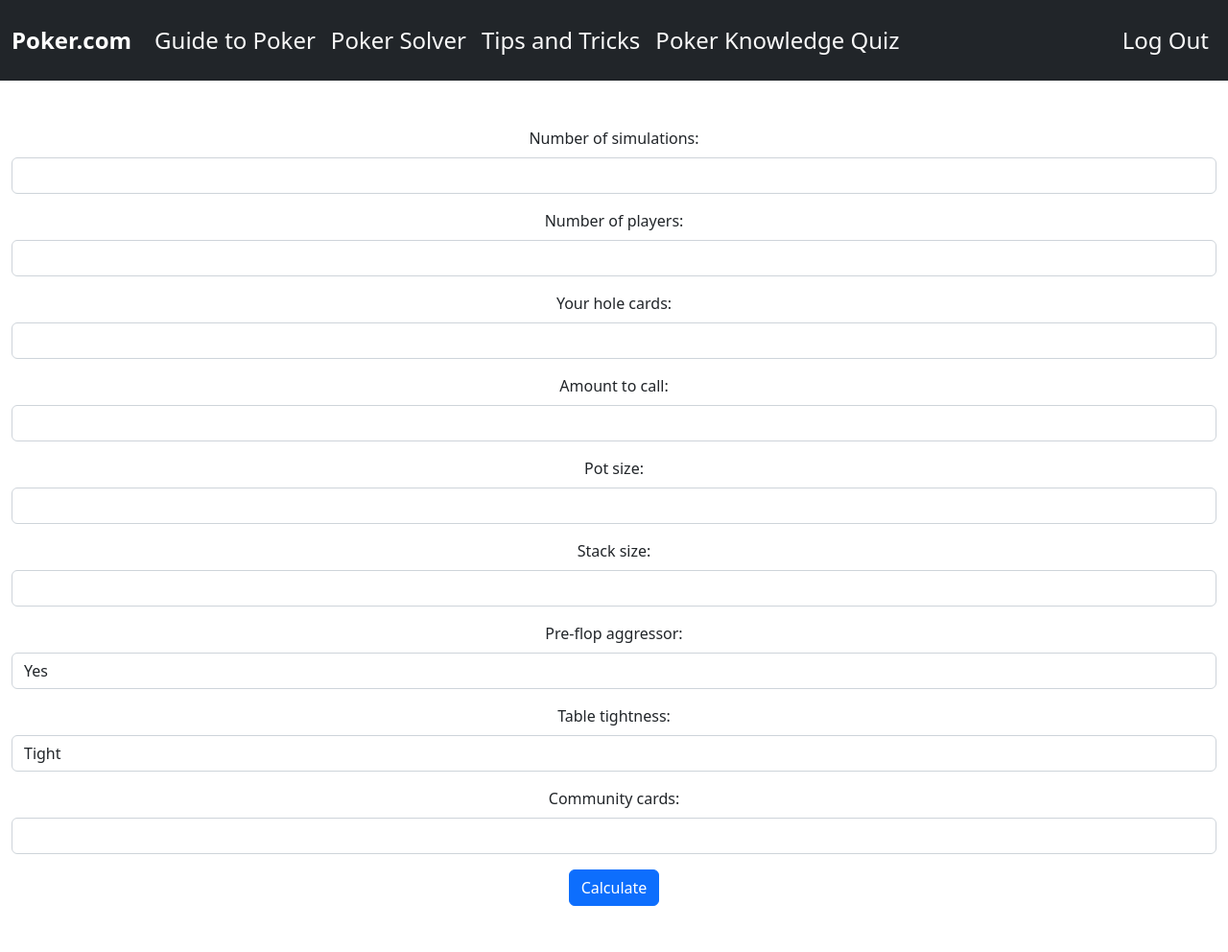
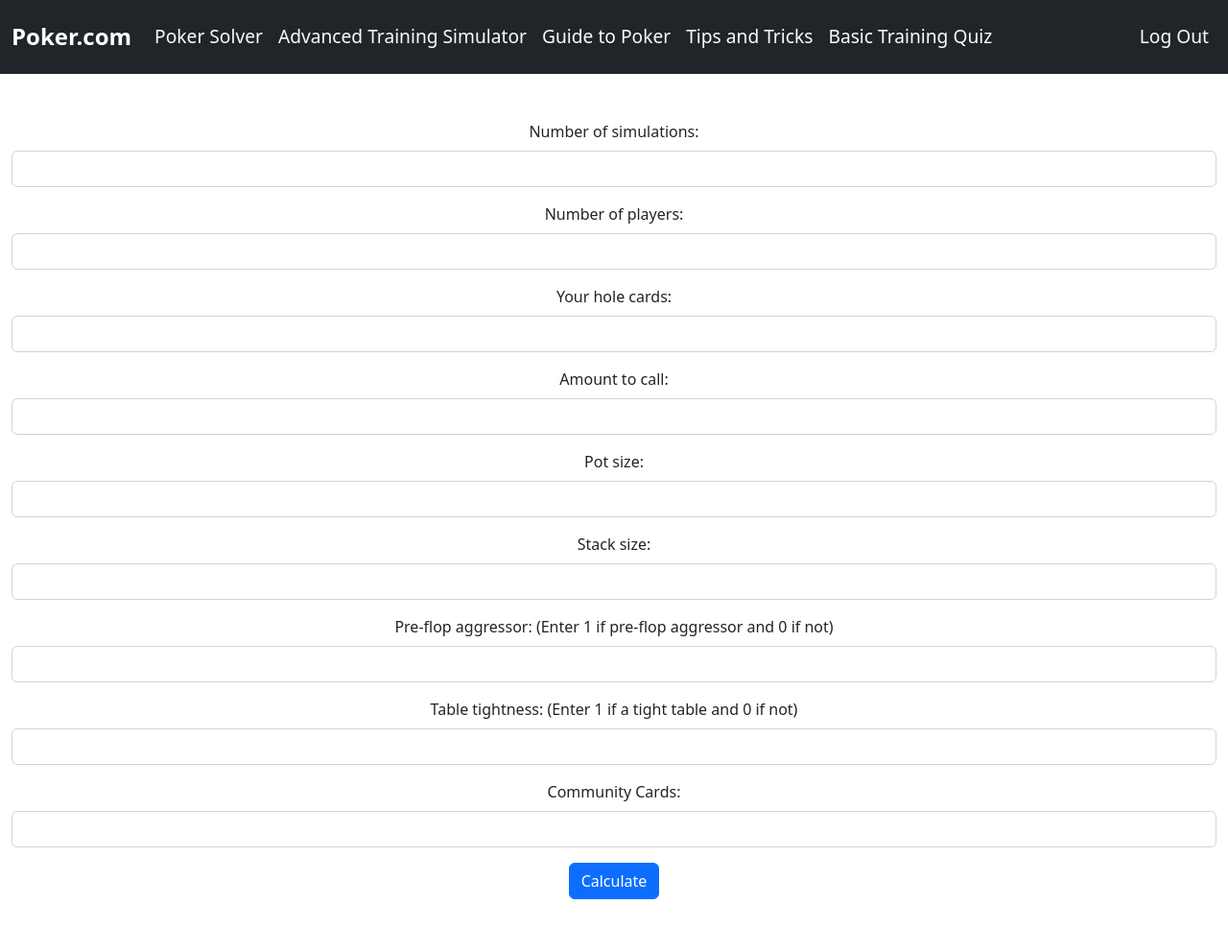
Before and after one commit to Rohan-B18/PokerWebsite, a Flask app: page /calculator in a window 1280 px wide. Shown: the whole page at 96% size. After the commit the page ends 937 px from the top, so only its background shows below. Run offline with Flask 3, Linux system fonts and the light colour scheme; a user stored in the database is signed in; some libraries are stand-ins or nearby versions.

Commit message:
Add files via upload

```diff
--- a/poker/CSS/styles.css
+++ b/poker/CSS/styles.css
@@ -4,7 +4,7 @@
     font-weight: bold;
 }
 .nav-link {
-    font-size: 1.5rem;
+    font-size: 1.2rem;
     color: #fafafa;
 }
 .nav-link.active {
--- a/poker/app.py
+++ b/poker/app.py
@@ -10,9 +10,8 @@ from helpers import apology, login_required
 import pypokerengine
 from pypokerengine.api.game import setup_config, start_poker
 from pypokerengine.utils.card_utils import gen_cards, _montecarlo_simulation
+from pypokerengine.engine.deck import Deck
 import random
-
-#test
 
 # Configure application
 app = Flask(__name__)
@@ -115,6 +114,112 @@ def register():
     else:
         return render_template("register.html")
 
+@app.route("/calculator", methods=["GET", "POST"])
+@login_required
+def calculate():
+    if request.method == "POST":
+
+        # Stores all of the information in the form into variables
+        amount_to_call = int(request.form.get("amount_to_call"))
+        pot_size = int(request.form.get("pot_size"))
+        stack_size = int(request.form.get("stack_size"))
+        pre_flop_aggressor = int(request.form.get("pre_flop_aggressor"))
+        table_tightness = int(request.form.get("table_tightness"))
+        nb_simulation = int(request.form.get("nb_simulation"))
+        nb_player = int(request.form.get("nb_player"))
+        hole_cards = str(request.form.get("hole_card1"))
+        hole_card_list = list(hole_cards.split(" "))
+        hole_card = gen_cards(hole_card_list)
+        community_cards = str(request.form.get("community_card1"))
+        community_card_list = list(community_cards.split(" "))
+        community_card = gen_cards(community_card_list)
+
+        # Simulate many hands using montecarlo simulator from pypokerengine
+        win_count = sum([_montecarlo_simulation(nb_player, hole_card, community_card) for i in range(nb_simulation)])
+        equity = 1.0 * win_count / nb_simulation
+        pot_odds = amount_to_call / (pot_size + amount_to_call)
+
+        # Make decision based on equity, pot odds, stack size, and other factors from the form
+        if pot_odds > equity + 0.25:
+            decision = "Fold"
+        elif pot_odds < equity - 0.25:
+            if 2 * amount_to_call > stack_size:
+                decision = "Go all in!"
+            else:
+                random_raise_multiplier = random.randint(25, 35) / 10
+                amount_to_raise = int(amount_to_call * random_raise_multiplier)
+                decision = "Raise to " + str(amount_to_raise)
+        else:
+            if pre_flop_aggressor == True and table_tightness == True:
+                decision = "Fold, you have marginal equity but the table is tight and people know you're the pre-flop aggressor"
+            elif pre_flop_aggressor == False and table_tightness == False:
+                decision = "Call, you have marginal equity but the table is loose and you're not the pre-flop aggressor"
+            else:
+                decision_maker = random.randint(0, 1)
+                if decision_maker == 0:
+
+                    decision = "Call, you have marginal equity and the other factors make for a contradicting decision. So the randomizer said to call."
+                else:
+                    decision = "Fold, you have marginal equity and the other factors make for a contradicting decision. So the randomizer said to fold."
+
+        return render_template("result.html", decision=decision, equity=equity, pot_odds=pot_odds)
+    else:
+        return render_template("calculator.html")
+
+# Create a deck of cards and shuffle it
+deck = Deck()
+deck.shuffle()
+hole_cards = deck.draw_cards(2)
+community_cards = deck.draw_cards(3)
+hole_card_list = [str(card) for card in hole_cards]
+community_card_list = [str(card) for card in community_cards]
+hole_card = gen_cards(hole_card_list)
+community_card = gen_cards(community_card_list)
+pot_size = random.randint(50, 500)
+amount_to_call = random.randint(50, pot_size)
+stack_size = random.randint(250, 1250)
+pre_flop_aggressor = random.randint(0, 1)
+table_tightness = random.randint(0, 1)
+
+@app.route("/tester", methods=["GET", "POST"])
+@login_required
+def tester():
+    if request.method == "POST":
+        def calculate(nb_simulation, nb_player, hole_card, amount_to_call, pot_size, stack_size, pre_flop_aggressor, table_tightness, community_card=None):
+            if not community_card: community_card = []
+            win_count = sum([_montecarlo_simulation(nb_player, hole_card, community_card) for _ in range(nb_simulation)])
+            equity = 1.0 * win_count / nb_simulation
+            pot_odds = amount_to_call / (pot_size + amount_to_call)
+            if pot_odds > equity + 0.25:
+                return 1
+            elif pot_odds < equity - 0.25:
+                if 2 * amount_to_call > stack_size:
+                    return 2
+                else:
+                    random_raise_multiplier = random.randint(25, 35) / 10
+                    amount_to_raise = int(amount_to_call * random_raise_multiplier)
+                    return 3
+            else:
+                if pre_flop_aggressor == True and table_tightness == True:
+                    return 4
+                elif pre_flop_aggressor == False and table_tightness == False:
+                    return 5
+                else:
+                    return 6
+
+        value = calculate(nb_simulation=1000, nb_player=3, hole_card=hole_card, amount_to_call = amount_to_call, pot_size = pot_size, stack_size = stack_size, pre_flop_aggressor = pre_flop_aggressor, table_tightness = table_tightness, community_card=community_card)
+        user_input = int(request.form.get("user_input"))
+        if value == user_input:
+            flash("Correct!")
+        else:
+            flash("Incorrect!")
+
+        return redirect("/tester")
+
+    else:
+        return render_template("tester.html", hole_card_list = hole_card_list, community_card_list = community_card_list, pot_size = pot_size, amount_to_call = amount_to_call, stack_size = stack_size, pre_flop_aggressor = pre_flop_aggressor, table_tightness = table_tightness)
+
+
 @app.route("/")
 @login_required
 def index():
@@ -134,66 +239,3 @@ def guide():
 @login_required
 def quiz():
     return render_template("quiz.html")
-
-
-@app.route("/calculator", methods=["GET", "POST"])
-@login_required
-def calculate():
-    if request.method == "POST":
-        #hole_cards = request.form.get("hole_cards")
-        #community_cards = request.form.get("community_cards")
-        #amount_to_call = int(request.form.get("amount_to_call"))
-        #pot_size = int(request.form.get("pot_size"))
-        #stack_size = int(request.form.get("stack_size"))
-        #pre_flop_aggressor = request.form.get("pre_flop_aggressor")
-        #table_tightness = request.form.get("table_tightness")
-        nb_simulation = int(request.form.get("nb_simulation"))
-        nb_player = int(request.form.get("nb_player"))
-
-        # Parse hole cards and community cards
-        #hole_card_strings = hole_cards.split()
-        #hole_card = gen_cards(hole_card_strings)
-
-        #community_card_strings = community_cards.split()
-        #community_card = gen_cards(community_card_strings)
-
-        hole_card = gen_cards(['H4', 'D7'])
-        community_card = gen_cards(['D3', 'C5', 'C6', 'SK', 'C4'])
-        pot_size = 100
-        amount_to_call = 30
-        stack_size = 1000
-        pre_flop_aggressor = True
-        table_tightness = False
-
-        # Simulate many hands using montecarlo simulator from pypokerengine
-        win_count = sum([_montecarlo_simulation(nb_player, hole_card, community_card) for i in range(nb_simulation)])
-        equity = 1.0 * win_count / nb_simulation
-        pot_odds = amount_to_call / (pot_size + amount_to_call)
-
-        # Make decision based on equity, pot odds, stack size, and other factors from the form
-        if pot_odds > equity + 0.25:
-            decision = "Fold"
-        elif pot_odds < equity - 0.25:
-            if 2 * amount_to_call > stack_size:
-                decision = "Go all in!"
-            else:
-                random_raise_multiplier = random.randint(25, 35) / 10
-                amount_to_raise = int(amount_to_call * random_raise_multiplier)
-                decision = "Raise to: " + str(amount_to_raise)
-        else:
-            if pre_flop_aggressor == True and table_tightness == True:
-                decision = "Fold, you have marginal equity but the table is tight and people know you're the pre-flop aggressor"
-            elif pre_flop_aggressor == False and table_tightness == False:
-                decision = "Call, you have marginal equity but the table is loose and you're not the pre-flop aggressor"
-            else:
-                decision_maker = random.randint(0, 1)
-                if decision_maker == 0:
-                    decision = "Call, you have marginal equity and the other factors make for a contradicting decision. So the randomizer said to call."
-                else:
-                    decision = "Fold, you have marginal equity and the other factors make for a contradicting decision. So the randomizer said to fold."
-
-        flash("Registered!")
-        return redirect("/calculator")
-
-    else:
-        return render_template("calculator.html")
--- a/poker/templates/calculator.html
+++ b/poker/templates/calculator.html
@@ -16,7 +16,7 @@
         </div>
         <div class="mb-3">
             <label for="hole_card" class="form-label">Your hole cards:</label>
-            <input class="form-control" type="text" id="hole_card" name="hole_card">
+            <input class="form-control" type="text" id="hole_card1" name="hole_card1" value="">
         </div>
         <div class="mb-3">
             <label for="amount_to_call" class="form-label">Amount to call:</label>
@@ -31,22 +31,18 @@
             <input class="form-control" type="number" id="stack_size" name="stack_size">
         </div>
         <div class="mb-3">
-            <label for="pre_flop_aggressor" class="form-label">Pre-flop aggressor:</label>
-            <select class="form-control" id="pre_flop_aggressor" name="pre_flop_aggressor">
-                <option value="True">Yes</option>
-                <option value="False">No</option>
+            <label for="pre_flop_aggressor" class="form-label">Pre-flop aggressor: (Enter 1 if pre-flop aggressor and 0 if not)</label>
+                <input class="form-control" type="number" id="pre_flop_aggressor" name="pre_flop_aggressor">
             </select>
         </div>
         <div class="mb-3">
-            <label for="table_tightness" class="form-label">Table tightness:</label>
-            <select class="form-control" id="table_tightness" name="table_tightness">
-                <option value="True">Tight</option>
-                <option value="False">Loose</option>
+            <label for="table_tightness" class="form-label">Table tightness: (Enter 1 if a tight table and 0 if not)</label>
+                <input class="form-control" type="number" id="table_tightness" name="table_tightness">
             </select>
         </div>
         <div class="mb-3">
-            <label for="community_card" class="form-label">Community cards:</label>
-            <input class="form-control" type="text" id="community_card" name="community_card">
+            <label for="community_card" class="form-label">Community Cards:</label>
+            <input class="form-control" type="text" id="community_card1" name="community_card1" value="">
         </div>
         <button class="btn btn-primary" type="submit">Calculate</button>
     </form>
--- a/poker/templates/guide.html
+++ b/poker/templates/guide.html
@@ -10,10 +10,6 @@
     <p><strong> Module 1 — The Fundementals </strong>
         <p>The fundemental goal of poker is to make the best 5 card combination with your two hole cards (face down). While Vincent and Rohan will provide their own unique tips and tricks (see the navigation bar for more!) the most efficient way to learn is by watching an online tutorial. </p>
         <p><a href="https://www.youtube.com/watch?v=pSRGErzzIo4&ab_channel=PokerStars">Click this link for our favourite online poker guide, filmed by Poker Stars!</a></p>
-
-        <p>Additionally, here's a helpful poker hands rank chart. We reccommend bringing a rank chart to your first few games, just to get a hang of the hierarchies.</p>
-
-        <img src="chart.jpg" alt="chart">
 
     <p><strong> Module 2 — Basic Strategy </strong>
 
--- a/poker/templates/index.html
+++ b/poker/templates/index.html
@@ -11,7 +11,5 @@
     <p>Building off of a rudimentary equity calculator (your percentage chance of winning) our platform tells you whether you should call, fold or raise, and by how much. We also take into account variables such as opponent type and pre-flop action, along side randomizers to make marginal decisions.</p>
     <p><strong>Is there one best way to play poker?</strong> </p>
     <p>No, but there are good ways to play poker! Our website uses Game Theory Optimal, a mathematical approach to poker, as a foundation. We then add our own expertise to make reccommendations on any given hand.</p>
-    <p><strong>How does the equity calculator work? </strong></p>
-    <p>We use the mathematical concept of "Pot Odds" to determine what the most profitable play is.</p>
  </div>
 {% endblock %}
--- a/poker/templates/layout.html
+++ b/poker/templates/layout.html
@@ -16,10 +16,11 @@
             <div class="collapse navbar-collapse" id="navbar">
                {% if session["user_id"] %}
                    <ul class="navbar-nav me-auto mt-2">
+                       <li class="nav-item"><a class="nav-link" href="/calculator">Poker Solver</a></li>
+                       <li class="nav-item"><a class="nav-link" href="/tester">Advanced Training Simulator</a></li>
                        <li class="nav-item"><a class="nav-link" href="/guide">Guide to Poker</a></li>
-                       <li class="nav-item"><a class="nav-link" href="/calculator">Poker Solver</a></li>
                        <li class="nav-item"><a class="nav-link" href="/tipsandtricks">Tips and Tricks</a></li>
-                       <li class="nav-item"><a class="nav-link" href="/quiz">Poker Knowledge Quiz</a></li>
+                       <li class="nav-item"><a class="nav-link" href="/quiz">Basic Training Quiz</a></li>
                    </ul>
                    <ul class="navbar-nav ms-auto mt-2">
                        <li class="nav-item"><a class="nav-link" href="/logout">Log Out</a></li>
```
Also changed, not shown: poker/DESIGN.md (+4 -8 lines), poker/templates/quiz.html (+11 -13 lines), poker/templates/tester.html (added, +40 -0 lines), poker/tester.py (added, +62 -0 lines), poker/README.md (added), poker/finance.db, poker/templates/frequentlyaskedquestions.html (added), poker/templates/tipsandtricks.html (line endings or trailing spaces), 2 other files.
